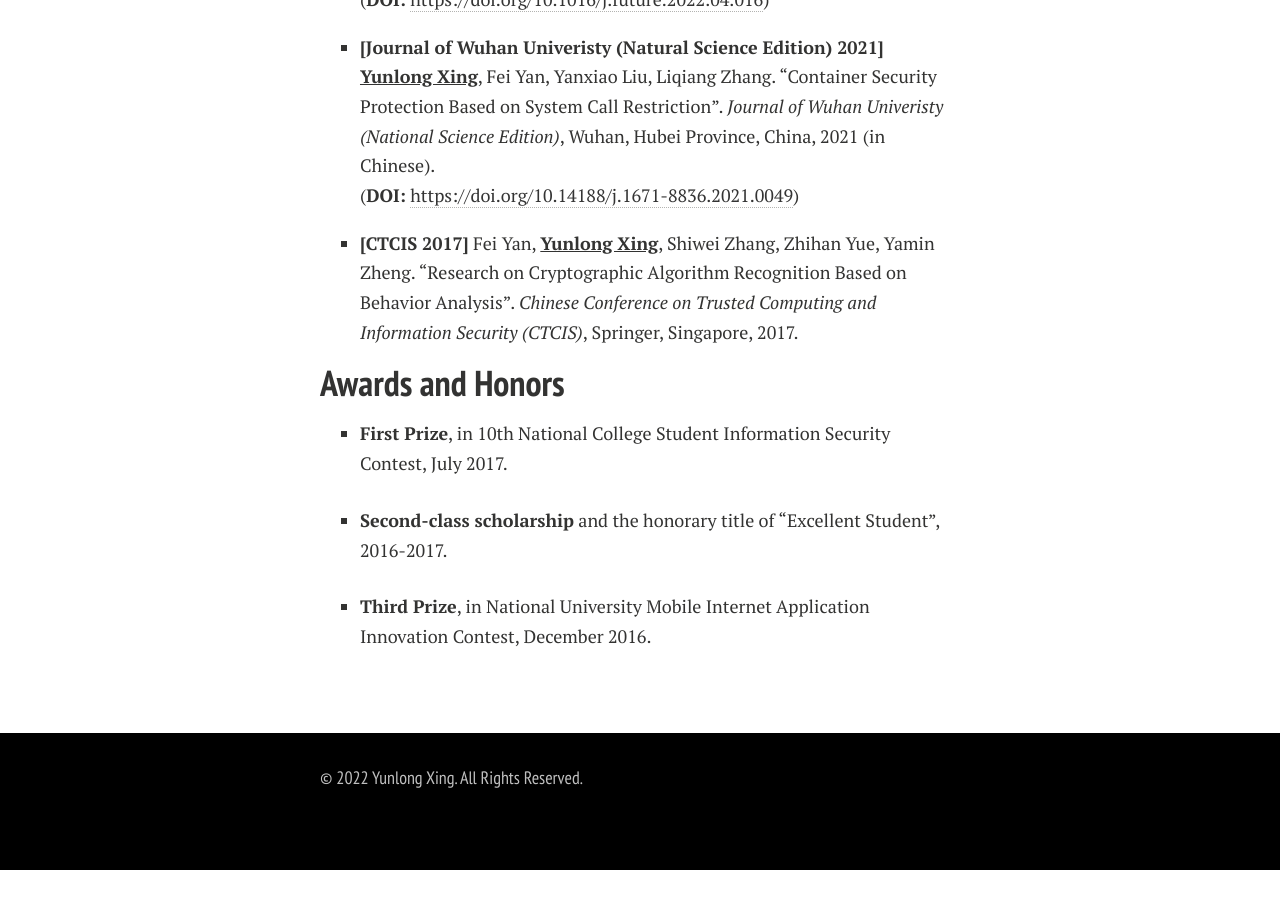
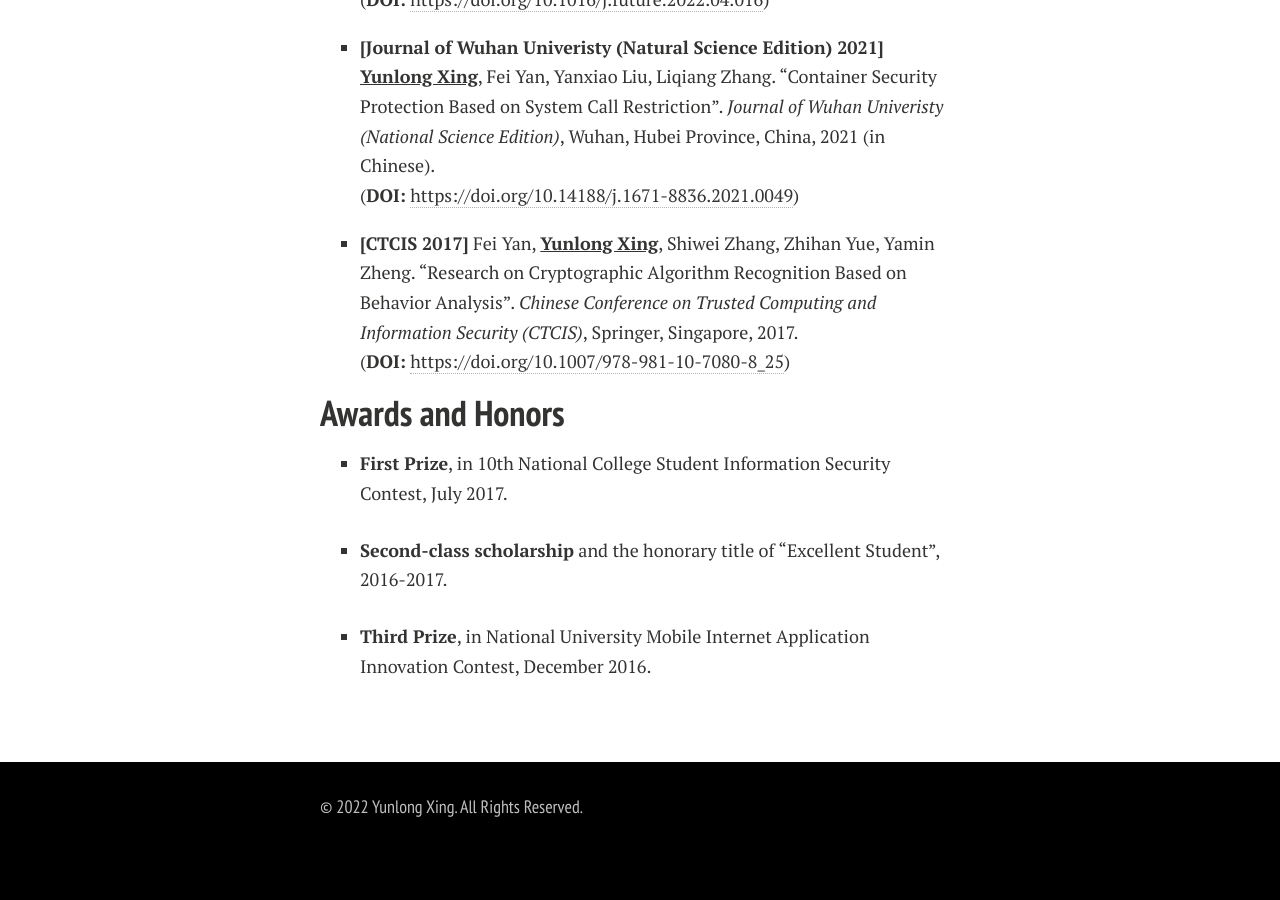
Before and after one commit to YunlongXing/HomePage, a Jekyll site: the page built from docs/index.md, in a window 1280 px wide and 900 px high, scrolled down 819 px. Built offline with Jekyll 4.4.1, drawn with Linux system fonts in a browser that asks for light colours; nearby versions of some CDN libraries; a style sheet for code colours, icons or effects is not loaded; our own code applies the rules of GitHub Pages for plain Markdown files; before the commit the page ends 1689 px from its top, so only the background shows below that.

Commit message:
Update index.md

```diff
--- a/docs/index.md
+++ b/docs/index.md
@@ -28,6 +28,9 @@ Before that, I received a Master's Degree in Engineering in July 2021 at [Wuhan
 [https://doi.org/10.14188/j.1671-8836.2021.0049]: https://doi.org/10.14188/j.1671-8836.2021.0049
 
 * **[CTCIS 2017]** Fei Yan, **<u>Yunlong Xing</u>**, Shiwei Zhang, Zhihan Yue, Yamin Zheng. "Research on Cryptographic Algorithm Recognition Based on Behavior Analysis". *Chinese Conference on Trusted Computing and Information Security (CTCIS)*, Springer, Singapore, 2017.
+(**DOI:** [https://doi.org/10.1007/978-981-10-7080-8_25])
+
+[https://doi.org/10.1007/978-981-10-7080-8_25]: https://doi.org/10.1007/978-981-10-7080-8_25
 
 ## Awards and Honors
 * **First Prize**, in 10th National College Student Information Security Contest, July 2017.
```
